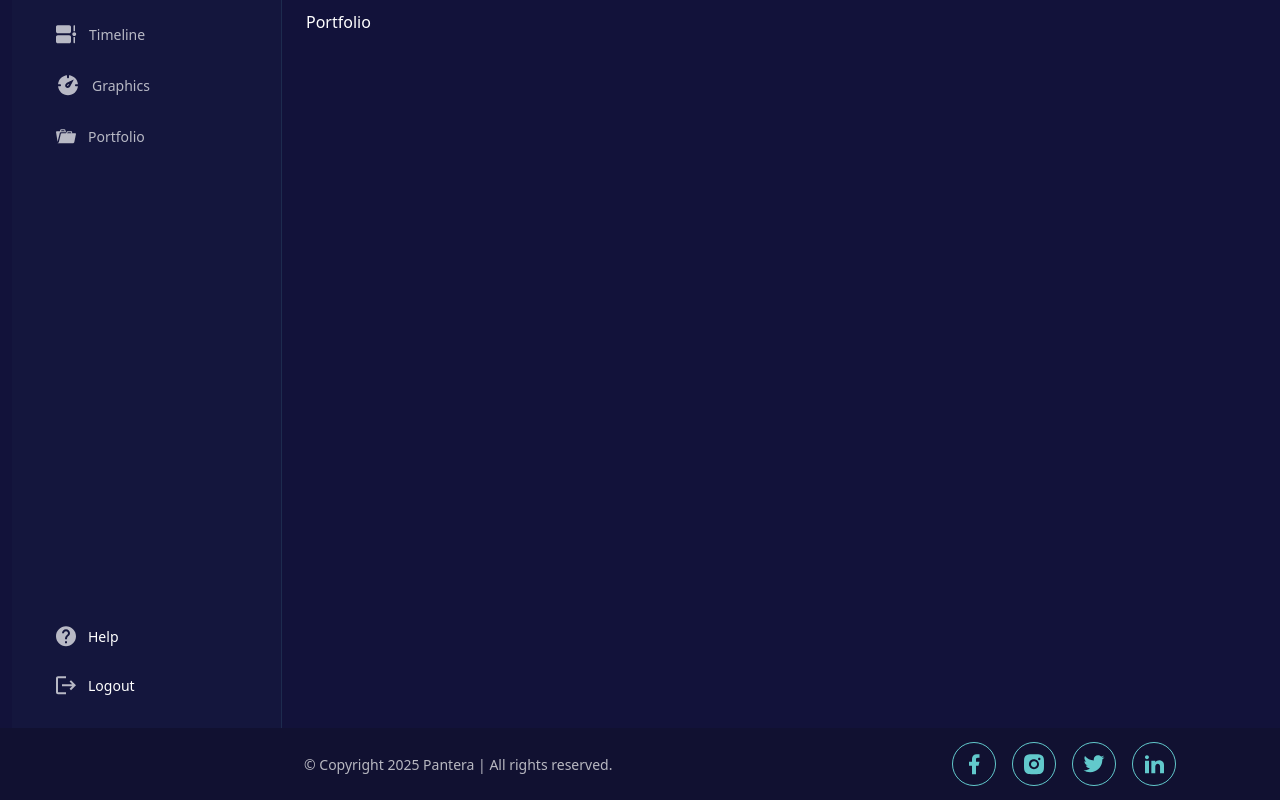
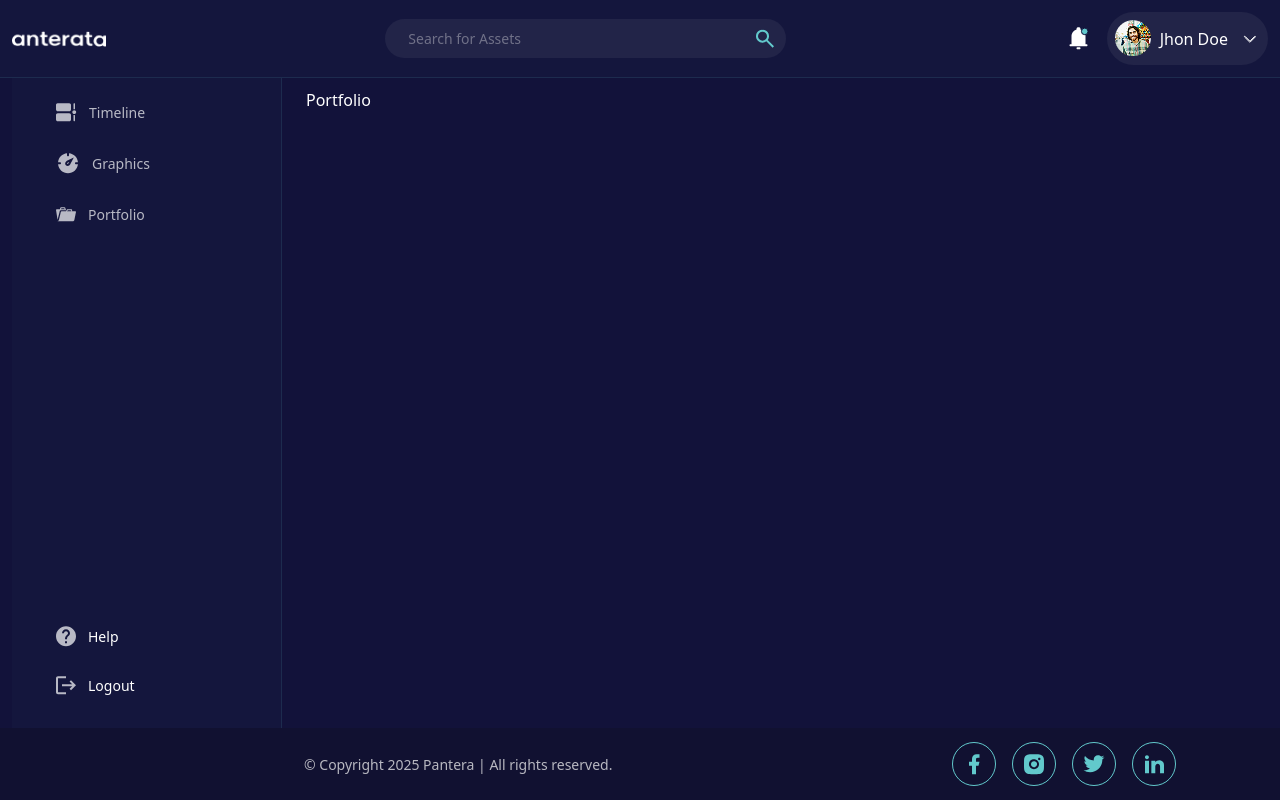
Before and after one commit to Nehaboora033/anterata, a React (Vite) app: page /portfolio in a window 1280 px wide. Built offline with nearby package versions, Linux system fonts and the light colour scheme.

Commit message:
created nav bar

```diff
--- a/src/App.jsx
+++ b/src/App.jsx
@@ -14,7 +14,7 @@ function App() {
     <div className="h-screen bg-[#12123A] text-white flex flex-col">
       {/* Fixed Header */}
       <div className="z-10">
-        {/* <Header /> */}
+        <Header />
       </div>
 
       {/* Main Content Layout */}
--- a/src/components/common/Header.jsx
+++ b/src/components/common/Header.jsx
@@ -19,14 +19,14 @@ const Header = () => {
       <img src={logo} alt="logo" className='w-[94px] h-[16px] cursor-pointer hover:scale-105' />
       <div className='max-w-[401px] w-full'>
         <Input placeholderText={'Search for Assets'} svg={SearchIcon} inputclass={'py-[9px] max-w-[401px] relative max-w-[401px] w-full pl-[23px] pr-[10px] bg-[#222448] rounded-[44px]'} />
-        {/* <SearchIcon className={'cursor-pointer hover:scale-105'} /> */}
+        {/* <SearchIcon className={'cursor-pointer hover:scale-105'} /> */ }
         {/* </Input> */}
       </div>
       <div className='flex gap-4 items-center'>
           <Notification className={'cursor-pointer'} />
-        <div className=' relative text-left rounded-[33px] bg-[#222448] flex gap-[9px] items-center p-2 pr-[12px] '>
+        <div className=' relative text-left rounded-[33px] bg-[#222448] cursor-pointer flex gap-[9px] items-center p-2 pr-[12px]' onClick={toggleDropdown}>
           <img src={profileimg} alt="image" />
-          <button className='flex gap-[15px] cursor-pointer items-center' onClick={toggleDropdown}  >
+          <button className='md:flex gap-[15px]  items-center hidden'   >
             <span className='font-normal text-base text-white'>Jhon Doe</span>
             <Arrow className={`transition-all duration-500 ${rotated?'rotate-180':'rotate-0'}`}/>
           </button>
```
